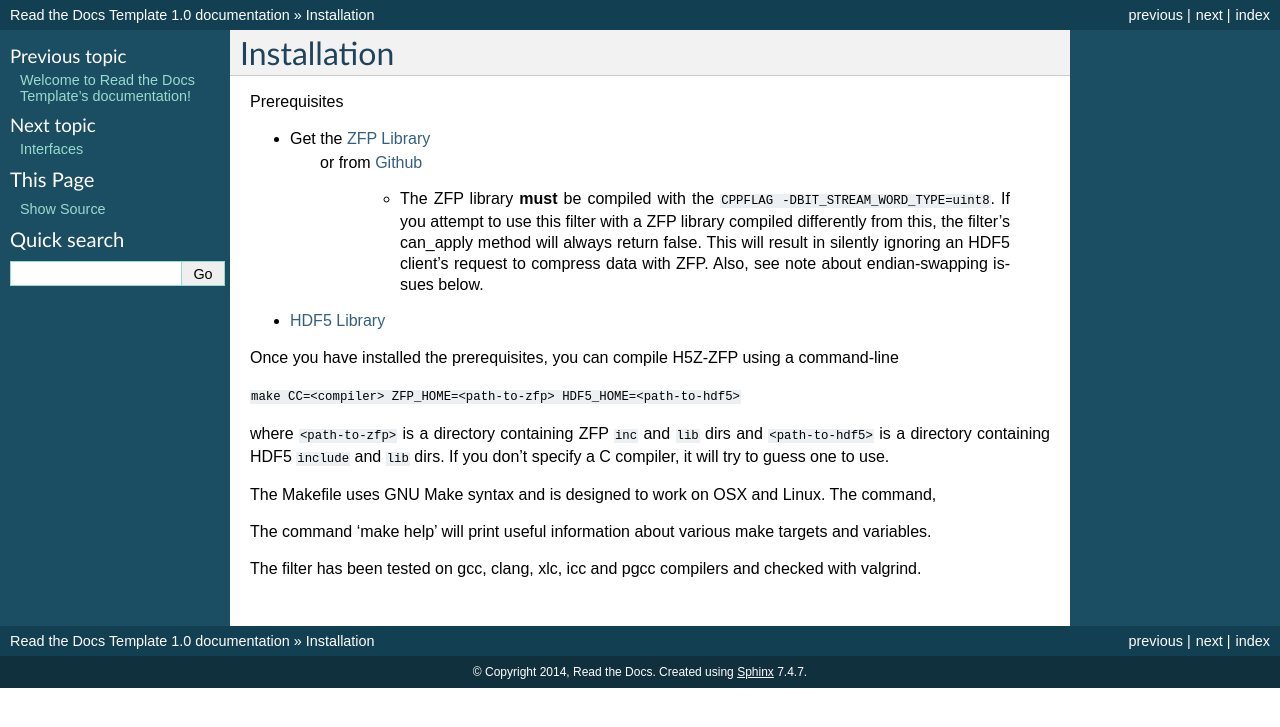
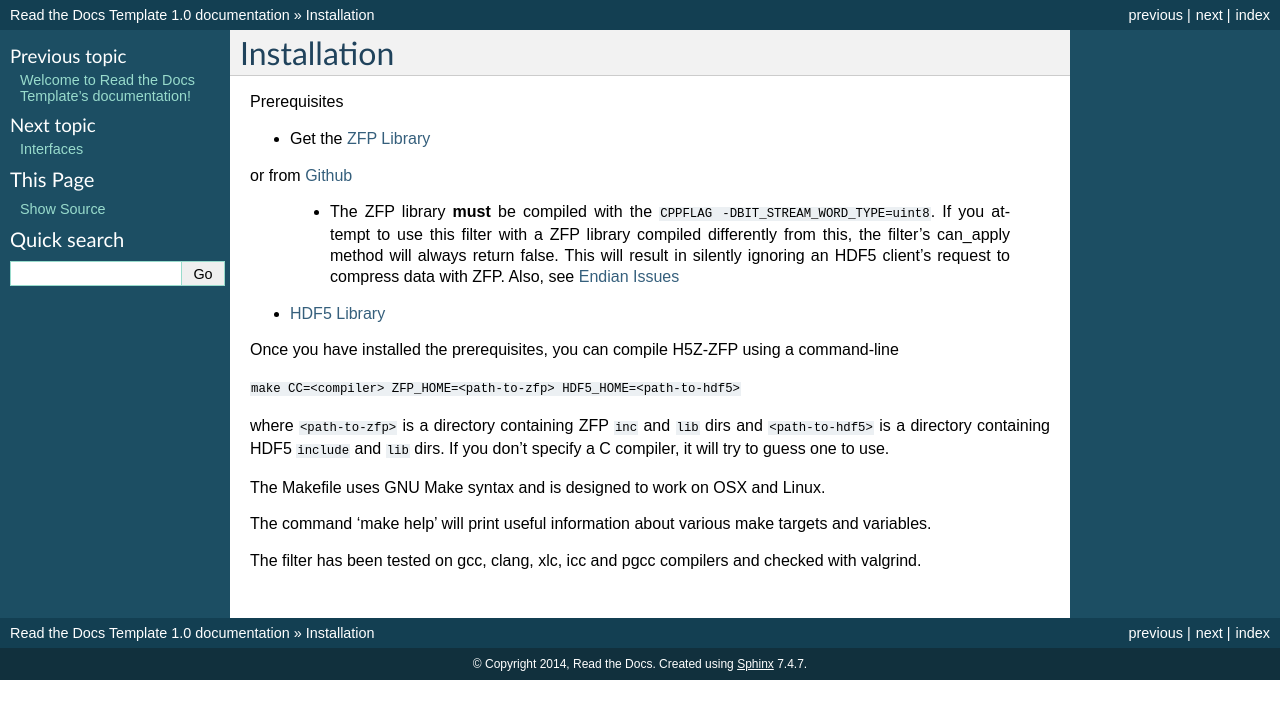
Before and after one commit to LLNL/H5Z-ZFP, a Sphinx documentation site: the page built from docs/installation.rst, in a window 1280 px wide. Shown: the top 727 px of the page. Built offline with Sphinx 7.4.7, drawn with Linux system fonts in a browser that asks for light colours.

Commit message:
fixing typesetting

```diff
--- a/docs/endian_issues.rst
+++ b/docs/endian_issues.rst
@@ -1,3 +1,5 @@
+.. _endian-issues:
+
 =============
 Endian Issues
 =============
--- a/docs/installation.rst
+++ b/docs/installation.rst
@@ -5,13 +5,13 @@ Installation
 Prerequisites
 
 * Get the `ZFP Library <http://computation.llnl.gov/projects/floating-point-compression/download/zfp-0.5.0.tar.gz>`_
-   or from `Github <https://github.com/LLNL/zfp>`_
+or from `Github <https://github.com/LLNL/zfp>`_
 
     * The ZFP library **must** be compiled with the ``CPPFLAG -DBIT_STREAM_WORD_TYPE=uint8``.
       If you attempt to use this filter with a ZFP  library compiled  differently from
       this, the  filter's can_apply method will always return false. This will result
       in silently ignoring an HDF5 client's  request to compress  data with  ZFP. Also,
-      see note about endian-swapping issues below.
+      see :ref:`endian-issues`
 
 * `HDF5 Library <https://support.hdfgroup.org/ftp/HDF5/current/src/hdf5-1.8.17.tar.gz>`_
 
@@ -24,7 +24,7 @@ where ``<path-to-zfp>`` is a directory containing ZFP ``inc`` and ``lib`` dirs a
 If you don't specify a C compiler, it will try to guess one to use.
 
 The Makefile uses  GNU Make syntax and is designed to  work on OSX and
-Linux. The command,
+Linux.
 
 The command 'make help' will print useful information
 about various make targets and variables.
```
